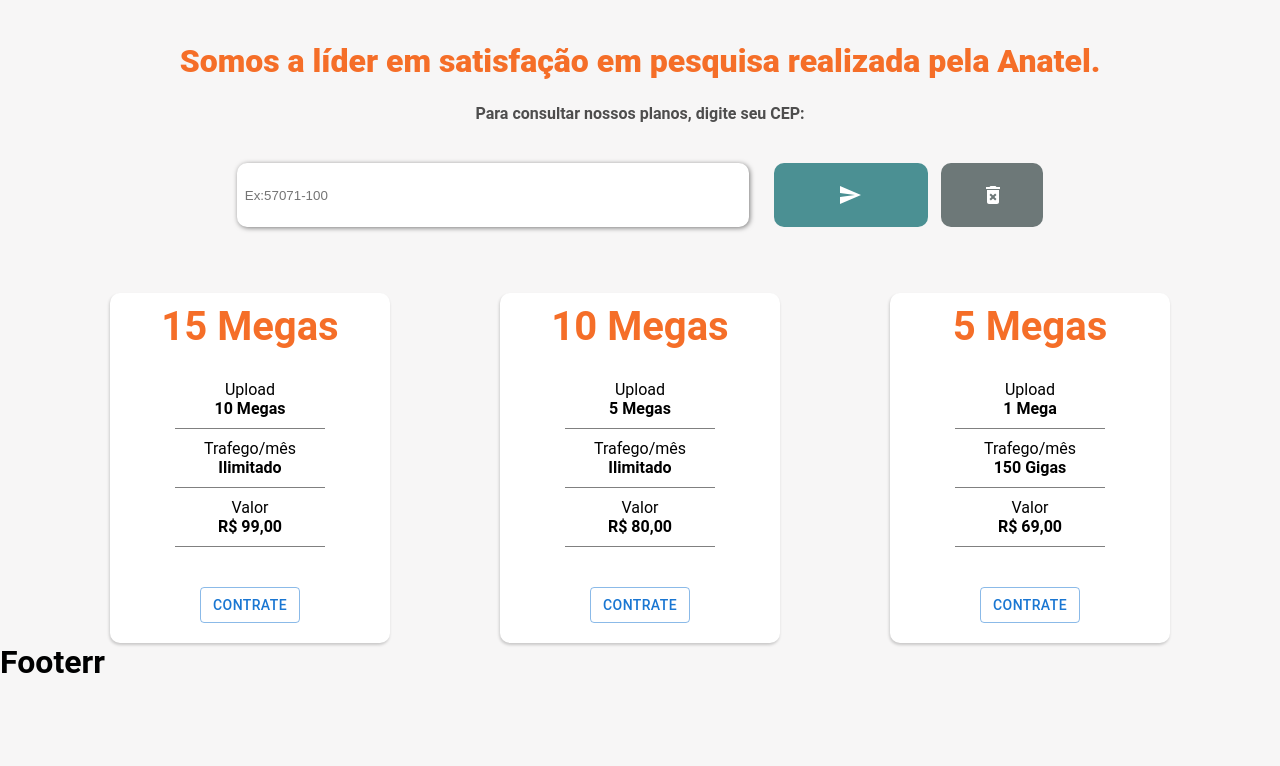
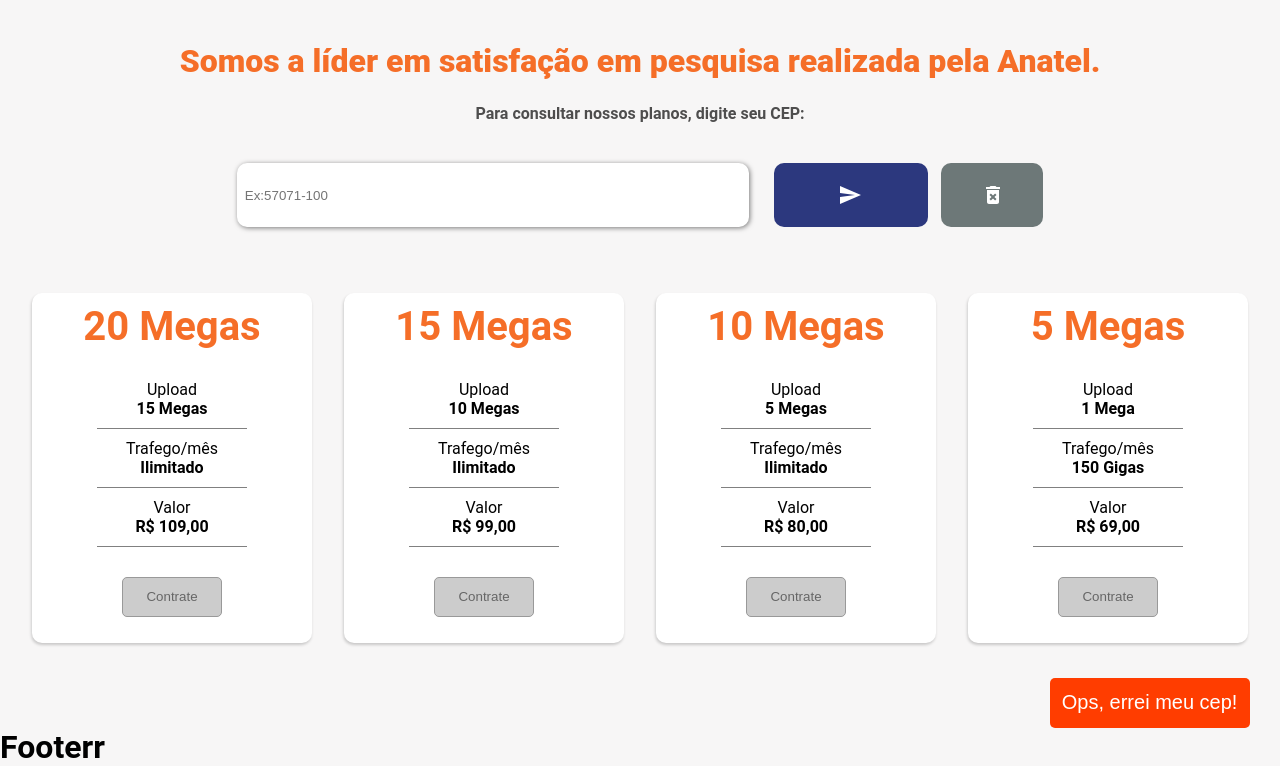
Before and after one commit to gustavomonteirodev/CaseInternet, a React (Create React App) app: page / in a window 1280 px wide. Shown: the part 489-1255 px from the top of the page. Before the commit the page ends 1170 px from the top, so only its background shows below. Built offline with nearby package versions, Linux system fonts and the light colour scheme.

Commit message:
botao para voltar tela inicial configurado

```diff
--- a/src/Pages/Home/HomeStyle.css
+++ b/src/Pages/Home/HomeStyle.css
@@ -42,7 +42,7 @@
 }
 
 #input-cep::selection {
-    background-color: #4B9093;
+    background-color: #2c387e;
     color: rgb(255, 255, 255);
 }
 
@@ -53,7 +53,7 @@ form{
 
 .btn-find {
     border-radius: 10px;
-    background-color: #4B9093;
+    background-color: #2c387e;
     border: none;
     color: #fff;
     cursor: pointer;
@@ -61,8 +61,9 @@ form{
 }
 
 .btn-find:hover {
-    background-color: #03929a;
+    background-color: #2c387e;
     color: #fff;
+    box-shadow: 1px 1px 5px rgba(0, 0, 0, 0.5);
 }
 
 .btn-find:focus {
@@ -79,7 +80,7 @@ form{
 }
 
 .btn-clean:hover {
-    background-color: #4B9093;
+    background-color: #ff3d00;
 }
 
 .btn-clean:focus {
@@ -100,7 +101,7 @@ form{
     display: flex;
     flex-direction: column;
     align-items: center;
-    color: #4B9093;
+    color: #2c387e;
     padding: 8px;
     border-bottom: 1px solid grey;
     animation-duration: 0.5s;
@@ -108,7 +109,7 @@ form{
 }
 
 .data-list::selection {
-   background-color: #4B9093;
+   background-color: #2c387e;
 }
 
 .data-list.error-data-cep {
--- a/src/Pages/Offers/Offers.js
+++ b/src/Pages/Offers/Offers.js
@@ -1,14 +1,37 @@
 import React from "react";
 import "./OffersStyle.css"
-import Button from '@mui/material/Button';
 
-import theme from "../../constants/theme"
 const Offers = () => {
+
+    const scrollHome = () =>{
+        window.scrollTo({
+          top: 0,
+          behavior: 'smooth'
+        });
+      };
+
     return (
         <>
             <div className="cards-pai">
 
             <section className="cards">
+                    <h2 className="plano">20 Megas</h2>
+                    <div className="Informacoes-plano">
+                        <p>Upload</p>
+                        <strong><p>15 Megas</p></strong>
+                    </div>
+                    <div className="Informacoes-plano">
+                        <p>Trafego/mês</p>
+                        <strong><p>Ilimitado</p></strong>
+                        </div>
+                        <div className="Informacoes-plano">
+                        <p>Valor</p>
+                        <strong><p>R$ 109,00</p></strong>
+                        </div>
+                        <button className="botoes" color="primary" variant="contained" disabled>Contrate</button>
+                    </section>
+
+                    <section className="cards">
                     <h2 className="plano">15 Megas</h2>
                     <div className="Informacoes-plano">
                         <p>Upload</p>
@@ -22,7 +45,7 @@ const Offers = () => {
                         <p>Valor</p>
                         <strong><p>R$ 99,00</p></strong>
                         </div>
-                        <Button className="botoes" color="primary" variant="outlined">Contrate</Button>
+                        <button className="botoes" color="primary" variant="contained" disabled>Contrate</button>
                     </section>
 
                 <section className="cards">
@@ -39,7 +62,7 @@ const Offers = () => {
                         <p>Valor</p>
                         <strong><p>R$ 80,00</p></strong>
                         </div>
-                        <Button className="botoes" color="primary" variant="outlined">Contrate</Button>
+                        <button className="botoes" color="primary" variant="contained" disabled>Contrate</button>
                     </section>
 
                     <section className="cards">
@@ -56,9 +79,10 @@ const Offers = () => {
                         <p>Valor</p>
                         <strong><p>R$ 69,00</p></strong>
                         </div>
-                        <Button className="botoes" color="primary" variant="outlined">Contrate</Button>
+                        <button className="botoes" color="primary" variant="contained" disabled>Contrate</button>
                     </section>
             </div>
+            <button id="botao-voltar" onClick={scrollHome}>Ops, errei meu cep!</button>
         </>
     );
 }
--- a/src/Pages/Offers/OffersStyle.css
+++ b/src/Pages/Offers/OffersStyle.css
@@ -4,6 +4,7 @@
     flex-direction: row;
     justify-content: space-evenly;
 }
+
 
 .cards{
     display: flex;
@@ -16,10 +17,13 @@
     box-shadow: -0.7px 1.9px 3px 0 rgb(0 0 0 / 19%);
 }
 
+.cards:hover {
+    box-shadow: 2px 2px 3px 4px rgb(0 0 0 / 19%);
+    transform: scale(1.1);
+}
+
 .plano{
     padding-top: 10px;
-    display: inline-block;
-    flex-direction: row;
     font-size: 40px;
     color: #F56E28;
     padding-bottom: 20px;
@@ -37,11 +41,47 @@
 }
 
 .botoes {
-    top: 40px;
+    margin-top: 30px;
+    height: 40px;
+    width: 70px;
+    align-items: center;
+    justify-content: center;
+    border: none;
     display: flex;
     width: 100px;
+    border-radius: 5px;
 }
 
+.botoes:disabled,
+.botoes[disabled]{
+  border: 1px solid #999999;
+  background-color: #cccccc;
+  color: #666666;
+}
+
+/* .botoes:hover{
+    background-color:#ff3d00;
+} */
+
+#botao-voltar {
+    margin-top: 35px;
+    margin-left: 82%;
+    height: 50px;
+    display: flex;
+    align-items: center;
+    justify-content: center;
+    border: none;
+    color:#fff;
+    font-size: 20px;
+    width: 200px;
+    background-color:#ff3d00;
+    cursor: pointer;
+    border-radius: 5px;
+}
+
+#botao-voltar:hover{
+    box-shadow: 1px 1px 5px rgba(0, 0, 0, 0.5);
+}
 
 
 /* @media only screen and (min-width: 300px) {
--- a/src/components/Header/Header.js
+++ b/src/components/Header/Header.js
@@ -7,7 +7,7 @@ import Button from '@mui/material/Button';
 const Header =() => {
   return (
 
-    <AppBar position="static">
+    <AppBar position="static" color="primary">
     <StyledToolBar>
         <h1>NetPlanos</h1>
         <Button color="inherit">Login</Button>
--- a/src/constants/colors.js
+++ b/src/constants/colors.js
@@ -1,4 +1,4 @@
 // armanezando cores para usar no site como padrão
-export const primaryColor = "#4B9093"
-export const secondaryColor = "#F59A73"
+export const primaryColor = "#2c387e"
+export const secondaryColor = "#ff3d00"
 export const neutralColor = "#bdbdbd"
```
